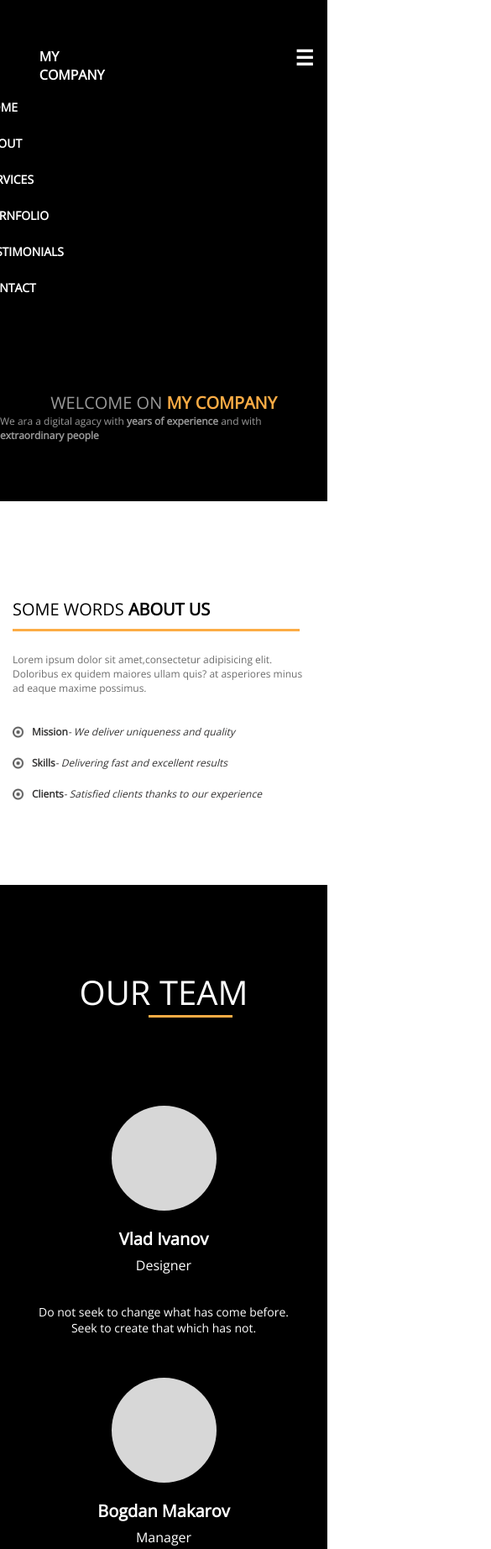
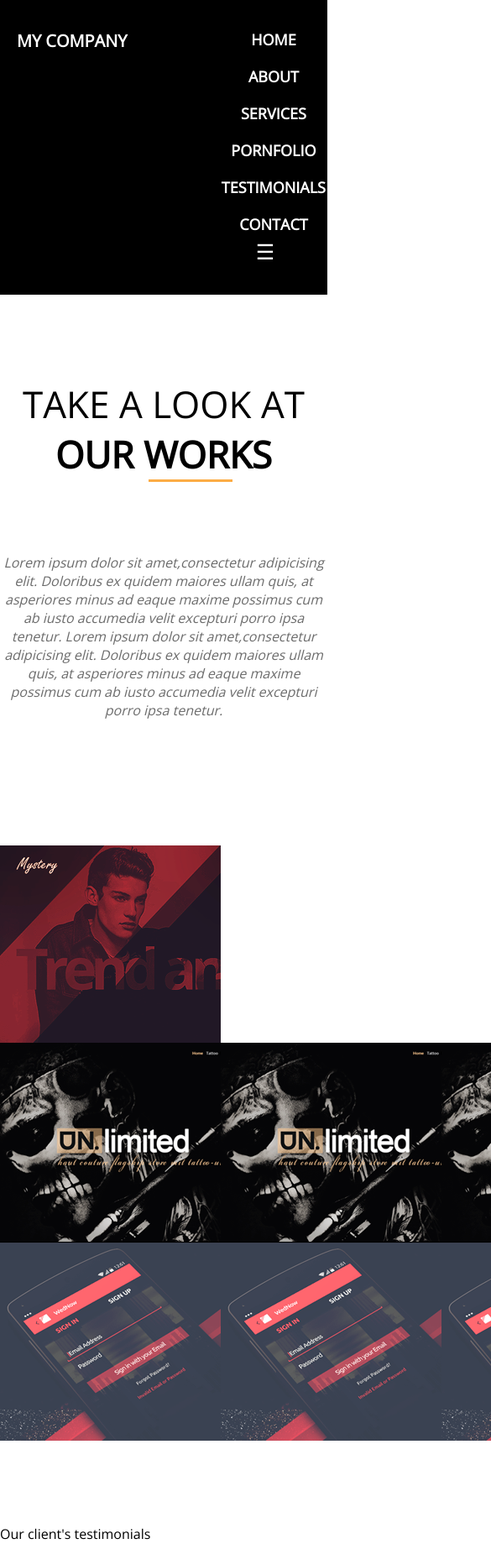
Before and after one commit to kamitairova/my-company, a plain HTML site: page index.html in a window 390 px wide. Shown: the top 1845 px of the page at 84% size, 585 px wide, since content can reach past the window. Drawn offline with nearby package versions, Linux system fonts and the light colour scheme.

Commit message:
refactoring

```diff
--- /dev/null
+++ b/gallery.css
@@ -0,0 +1,65 @@
+.gallery {
+    background-color: #fff;
+}
+
+.gallery__wrap {
+    text-align: center;
+    padding: 100px 0 100px 0;
+}
+
+.gallery__title {
+    font-size: 44px;
+    text-transform: uppercase;
+
+}
+
+.gallery__photos-line {
+    display: flex;
+    width: 100%;
+}
+
+.gallery__title span {
+    font-weight: 800;
+}
+
+p {
+    margin-bottom: 150px;
+    color: #6c6c6c;
+}
+
+.img-wrap {
+    max-width: 263px;
+    max-height: 235px;
+}
+
+.img-wrap img {
+    width: 100%;
+    height: 100%;
+}
+
+
+.gallery__photos img:hover {
+    opacity: 0.9;
+}
+
+@media (max-width: 1090px) {
+    .gallery__photos-line
+    .img-wrap:last-child {
+        display: none;
+    }
+}
+
+@media (max-width: 500px) {
+    .gallery__photos-line
+    .img-wrap:nth-child(n + 2) {
+        display: none;
+    }
+}
+
+
+/*
+@media (max-width: 820px ) {
+    .line img:nth-child(2n) {
+        display: none;
+    }
+}*/
--- /dev/null
+++ b/header.css
@@ -0,0 +1,88 @@
+.header {
+    background-color: #000;
+}
+
+.header__wrap {
+    display: flex;
+    justify-content: space-between;
+    padding: 35px 0;
+}
+
+.header__wrap h1 {
+    text-transform: uppercase;
+    font-size: 25px;
+    font-weight: 600;
+}
+
+.header__title {
+    color: white;
+    cursor: pointer;
+}
+
+.header__links {
+    display: flex;
+    align-items: center;
+    flex-direction: row;
+    gap: 20px;
+}
+
+.header__links-item a {
+    color: #fff;
+    font-size: 18px;
+    font-weight: bold;
+    padding: 16px 2px;
+}
+
+.icon {
+    display: none;
+}
+
+.header__links-item a:hover{
+    border-bottom: 4px solid #fcac45;
+}
+
+@media (max-width :850px) {
+    .header__wrap h1 {
+        font-size: 20px;
+        margin-left: 20px;
+    }
+
+    .header__links-item a {
+        /*display: none;*/
+    }
+
+    .header__links {
+        flex-direction: column;
+    }
+
+    .icon {
+        float: right;
+        margin-top: -17px;
+        display: block;
+        color: #fff;
+        font-size: 25px;
+        margin-right: 20px;
+    }
+
+    .header__links.responsive {
+        position: relative;
+        top: 50px;
+        left: -200px;
+    }
+
+    header .header__links.responsive {
+        height: 340px;
+    }
+
+    .header__links.responsive a.icon{
+        position: absolute;
+        top: -50px;
+        right: : -200px;
+    }
+
+    .header__links.responsive a {
+        float: none;
+        display: block;
+        text-align: right;
+    }
+}
--- a/index.html
+++ b/index.html
@@ -13,31 +13,48 @@
     <link rel="stylesheet" href="./team.css">
     <link rel="stylesheet" href="./services.css">
     <link rel="stylesheet" href="./clients.css">
+    <link rel="stylesheet" href="./header.css">
+    <link rel="stylesheet" href="./gallery.css">
+    <script scr="script.js"></script>
+
 
 
 
     <title>MyCompany</title>
 </head>
 </body>
-<header>
-    <div class="header__logo">
-        <p> My Company</p>
-    </div>
-    <nav>
-        <div class="topnav responsive"id="myTopnav">
+
+<header class="header">
+   <nav class="container header__wrap">
+       <h1 class="header__title">My company</h1>
+       <ul class="header__links" id= "MyHeader">
+            <li class="header__links-item">
                 <a href="index.html">HOME</a>
+            </li>
+            <li class="header__links-item">
                 <a href="index.html">ABOUT</a>
+            </li>
+            <li class="header__links-item">
                 <a href="index.html">SERVICES</a>
+            </li>
+            <li class="header__links-item">
                 <a href="index.html">PORNFOLIO</a>
+            </li>
+            <li class="header__links-item">
                 <a href="index.html">TESTIMONIALS</a>
+            </li>
+            <li class="header__links-item">
                 <a href="index.html">CONTACT</a>
+            </li>
             <a href="index.html"id="menu" class="icon">&#9776;</a>
-        </div>
+       </ul>
    </nav>
 </header>
 
+
+
 <main>
-    <div class="welcome">
+<!--     <div class="welcome">
         <div class="container welcome__wrap">
             <h1 class="welcome__title">
                 Welcome on
@@ -162,30 +179,64 @@
             </div>
         </div>
     </div>
+ -->
+    <div class="gallery">
+        <div class="container gallery__wrap">
+            <h1 class="gallery__title">
+                Take a look at <span>Our works</span>
+            </h1>
+            <div class="line"></div>
+             <p><i>Lorem ipsum dolor sit amet,consectetur adipicising elit. Doloribus ex quidem maiores ullam quis, at asperiores minus ad eaque maxime possimus cum ab iusto accumedia velit excepturi porro ipsa tenetur. Lorem ipsum dolor sit amet,consectetur adipicising elit. Doloribus ex quidem maiores ullam quis, at asperiores minus ad eaque maxime possimus cum ab iusto accumedia velit excepturi porro ipsa tenetur. </i></p>
+            <div class="gallery__photos">
+                <div class="gallery__photos-line">
+                    <div class="gallery__img-wrap img-wrap">
+                        <img src="./assets/images/1.png">
+                    </div>
+                    <div class="img-wrap">
+                        <img src="./assets/images/1.png">
+                    </div>
+                    <div class="img-wrap">
+                        <img src="./assets/images/1.png">
+                    </div>
+                    <div class="img-wrap">
+                        <img src="./assets/images/1.png">
+                    </div>
+                </div>
+
+                <div class="gallery__photos-line">
+                    <img src="./assets/images/2.png">
+                    <img src="./assets/images/2.png">
+                    <img src="./assets/images/2.png">
+                    <img src="./assets/images/2.png">
+                </div>
+
+                <div class="gallery__photos-line">
+                    <img src="./assets/images/3.png">
+                    <img src="./assets/images/3.png">
+                    <img src="./assets/images/3.png">
+                    <img src="./assets/images/3.png">
+                </div>
+            </div>
+        </div>
+    </div>
+
+    <div class="testimonials">
+        <div class="container testimonials__wrap">
+            <h1 class="testimonial__title">
+                <span>Our client's</span> testimonials
+            </h1>
+        </div>
+    </div>
 
 
 
 
 
 
-   <!--  <div class="main__clients">
-        <div class="wrapper">
-            <h1>SOME OF OUR CLIENTS</h1>
-            <div class="line"></div>
-        <div class="clients">
-            <img src="./assets/icons/chanel.png" alt="chanel">
-            <img src="./assets/icons/zara.png" alt="zara">
-            <img src="./assets/icons/guerlain.png" alt="guerlian">
-            <img src="./assets/icons/lancomi.png" alt="lancomi">
-            <img src="./assets/icons/lacoste.png" alt="lacoste">
-        </div>
-
-        </div>
-
-    </div>
 
 
-    <div class="wrapper">
+
+  <!--   <div class="wrapper">
         <div class="main__work">
             <h1>TAKE A LOOK AT OUR WORK</h1>
             <div class="line"></div>
@@ -251,7 +302,6 @@
     </section>  -->
 
 
-
 </main>
 
 
--- a/my-company.css
+++ b/my-company.css
@@ -16,7 +16,7 @@ body {
     font-family: 'Open Sans',sans-serif;
 }
 
-header{
+/*header{
     width: 100%;
     background: #000;
     display: flex;
@@ -48,7 +48,7 @@ nav{
 
 .topnav .icon{
     display: none;
-}
+}*/
 
 
 @media screen and (max-width: 1200px){
@@ -105,7 +105,7 @@ nav{
 
 
 
-  .line1 img: not(:first-child){
+ /* .line1 img: not(:first-child){
     display: none;
   }
   .line2 img: not(:first-child){
@@ -113,7 +113,7 @@ nav{
   }
   .line3 img: not(:first-child){
     display: none;
-  }
+  }*/
 }
 
 
@@ -136,18 +136,7 @@ main{
 
 
 
-.main__clients{
-    background: #000;
-    padding: 100px 0 200px 0;
-    color: #fff;
-    text-align: center;
-}
-.main__clients h1{
-    margin-bottom: 30px;
-}
-.main__clients img{
-    margin-top: 10px;
-    margin-left: 30px;
+
 }
 .main__testimonials{
     background: #000;
@@ -165,7 +154,7 @@ main{
     margin-bottom: 30px
 }
 
-.main__work{
+/*.main__work{
     text-align: center;
     padding: 100px 0 100px 0;
 }
@@ -178,7 +167,7 @@ main{
     color: #6c6c6c;
 }
 .main__work img:hover{
-    opacity: 0.9;
+    opacity: 0.9;*/
 }
 
 .contact__wrapper{
```
Also changed, not shown: script.js (added, +10 -0 lines). Lines whose indentation alone changed are shown as unchanged.
